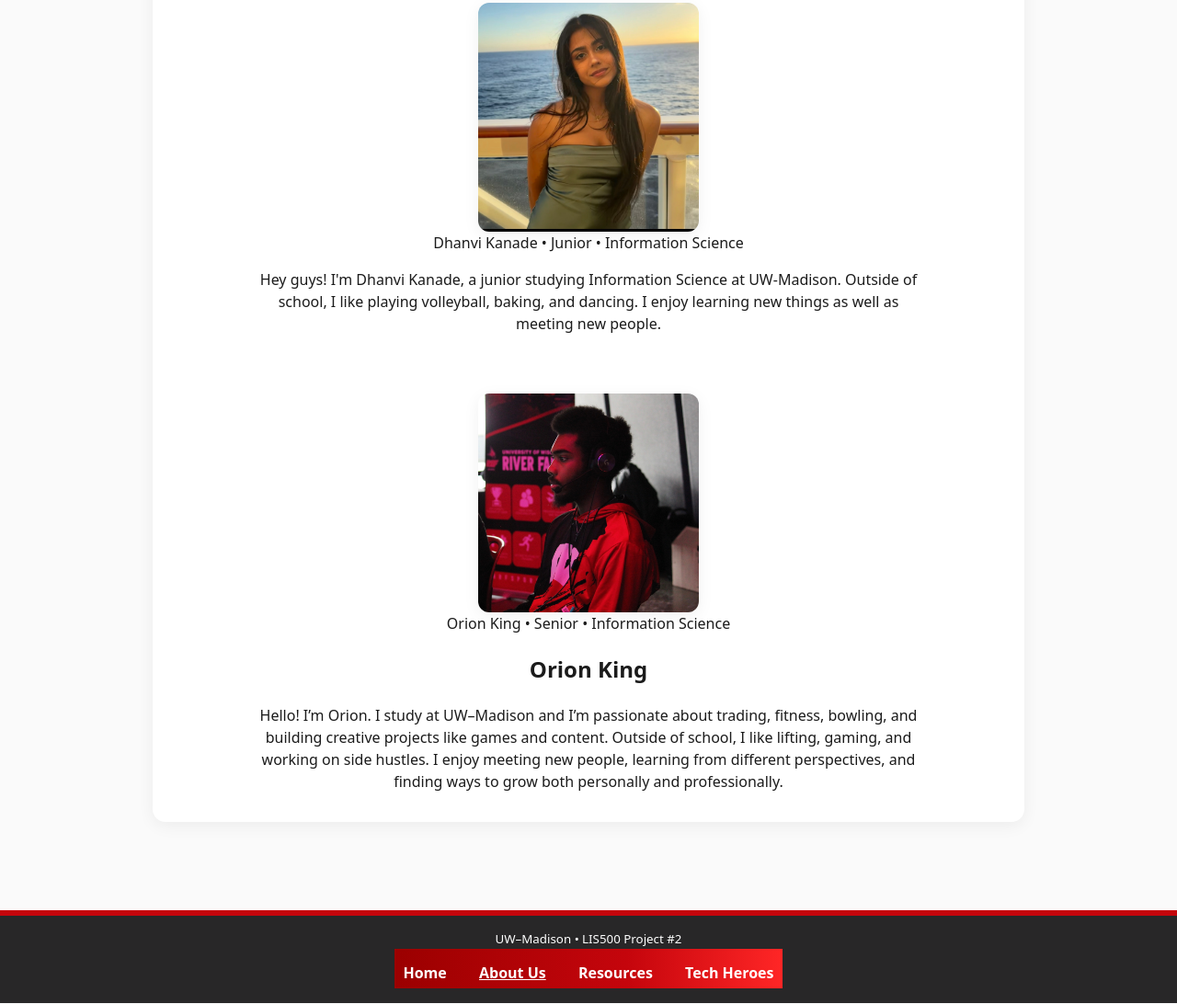
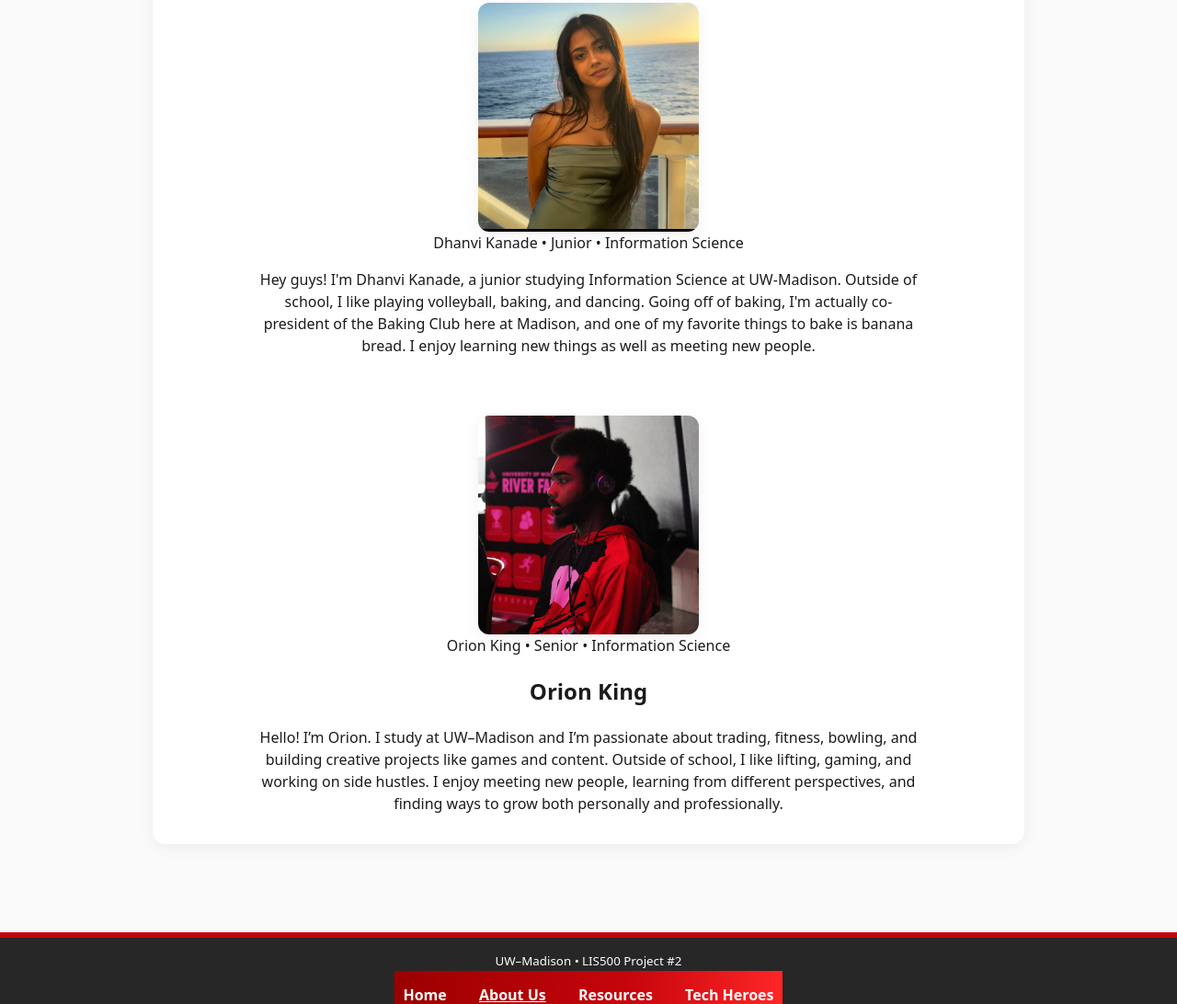
Before and after one commit to jasonthronson99/lis500-website, a plain HTML site: page about-us.html in a window 1280 px wide. Shown: the part 1047-2139 px from the top of the page at 92% size. Drawn offline with Linux system fonts and the light colour scheme.

Commit message:
Update about-us.html

```diff
--- a/about-us.html
+++ b/about-us.html
@@ -55,7 +55,7 @@
           <img src="images/Dhanvi.jpeg" alt="Portrait of Dhanvi Kanade" />
           <figcaption>Dhanvi Kanade • Junior • Information Science</figcaption>
         </figure>
-        <p>Hey guys! I'm Dhanvi Kanade, a junior studying Information Science at UW-Madison. Outside of school, I like playing volleyball, baking, and dancing. I enjoy learning new things as well as meeting new people.</p>
+        <p>Hey guys! I'm Dhanvi Kanade, a junior studying Information Science at UW-Madison. Outside of school, I like playing volleyball, baking, and dancing. Going off of baking, I'm actually co-president of the Baking Club here at Madison, and one of my favorite things to bake is banana bread. I enjoy learning new things as well as meeting new people.</p>
       </article>
 
       <!-- Orion -->
```
